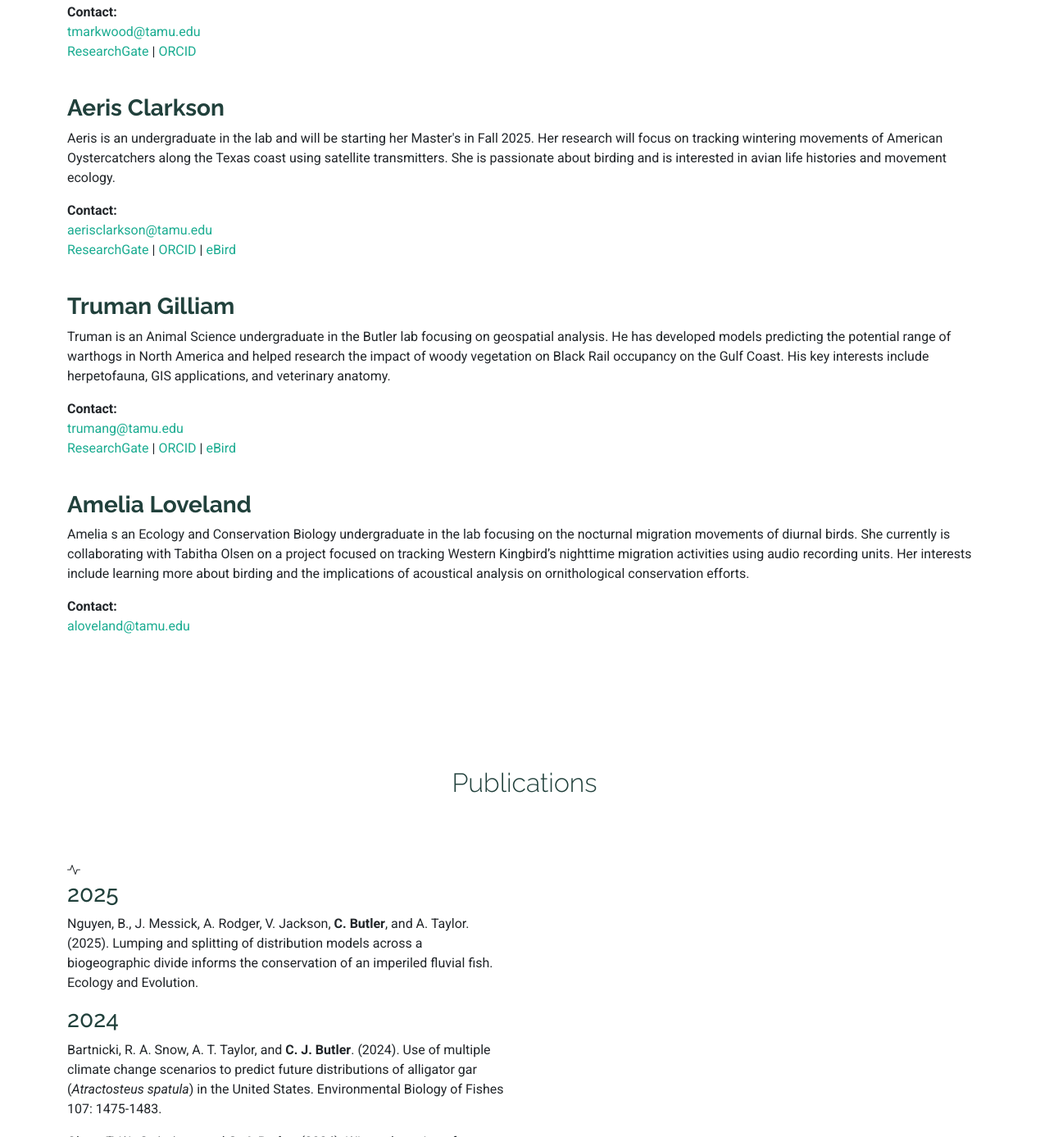
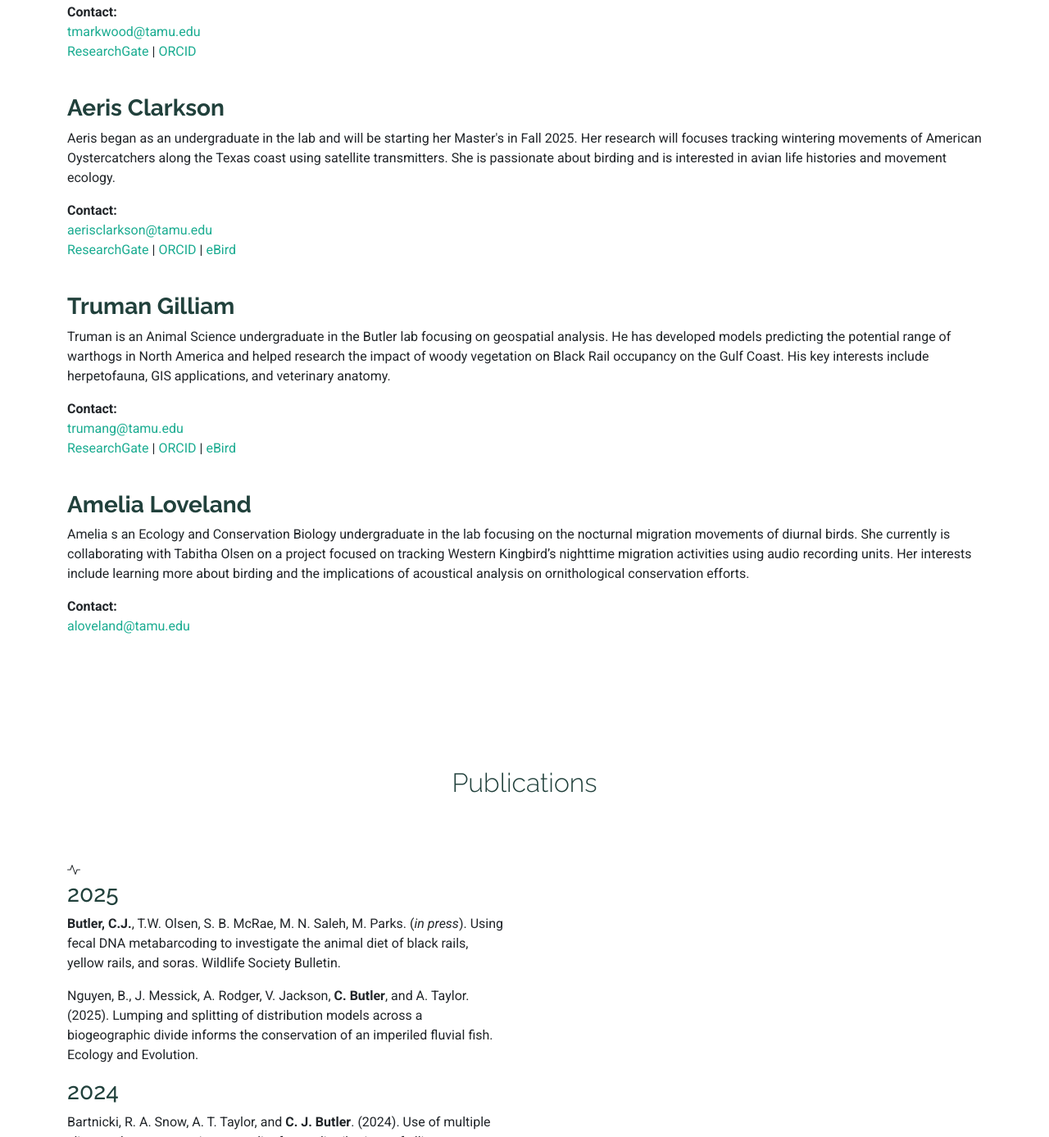
Before and after one commit to butlerbirdlab/butlerbirdlab.github.io, a plain HTML site: page index.html in a window 1280 px wide. Shown: the part 4049-5436 px from the top of the page at 82% size. Drawn offline with Linux system fonts and the light colour scheme.

Commit message:
Updated Aeris's status

```diff
--- a/index.html
+++ b/index.html
@@ -164,7 +164,7 @@
     <div class="member-info">
       <div class="member-info-content">
         <h4>Aeris Clarkson</h4>
-        <span>Undergraduate Student - Zoology</span>
+        <span>M.Sc. student - Biology</span>
       </div>
     </div>
   </div>
@@ -253,7 +253,7 @@
 <div id="aeris" class="student-bio" style="margin-bottom: 40px;">
   <h3><strong>Aeris Clarkson</strong></h3>
   <p>
-    Aeris is an undergraduate in the lab and will be starting her Master's in Fall 2025. Her research will focus on tracking wintering movements of American Oystercatchers along the Texas coast using satellite transmitters. She is passionate about birding and is interested in avian life histories and movement ecology.
+    Aeris began as an undergraduate in the lab and will be starting her Master's in Fall 2025. Her research will focuses tracking wintering movements of American Oystercatchers along the Texas coast using satellite transmitters. She is passionate about birding and is interested in avian life histories and movement ecology.
   </p>
   <p>
     <strong>Contact:</strong><br>
@@ -308,6 +308,7 @@
 <i class="bi bi-activity icon"></i>
 <div>
 <h3>2025</h3>
+<p><b>Butler, C.J.</b>, T.W. Olsen, S. B. McRae, M. N. Saleh, M. Parks. (<i>in press</i>). Using fecal DNA metabarcoding to investigate the animal diet of black rails, yellow rails, and soras. Wildlife Society Bulletin.</p>
 <p>Nguyen, B., J. Messick, A. Rodger, V. Jackson, <b>C. Butler</b>, and A. Taylor. (2025). Lumping and splitting of distribution models across a
 biogeographic divide informs the conservation of an imperiled fluvial fish. Ecology and Evolution.</p>
 </div>
```
